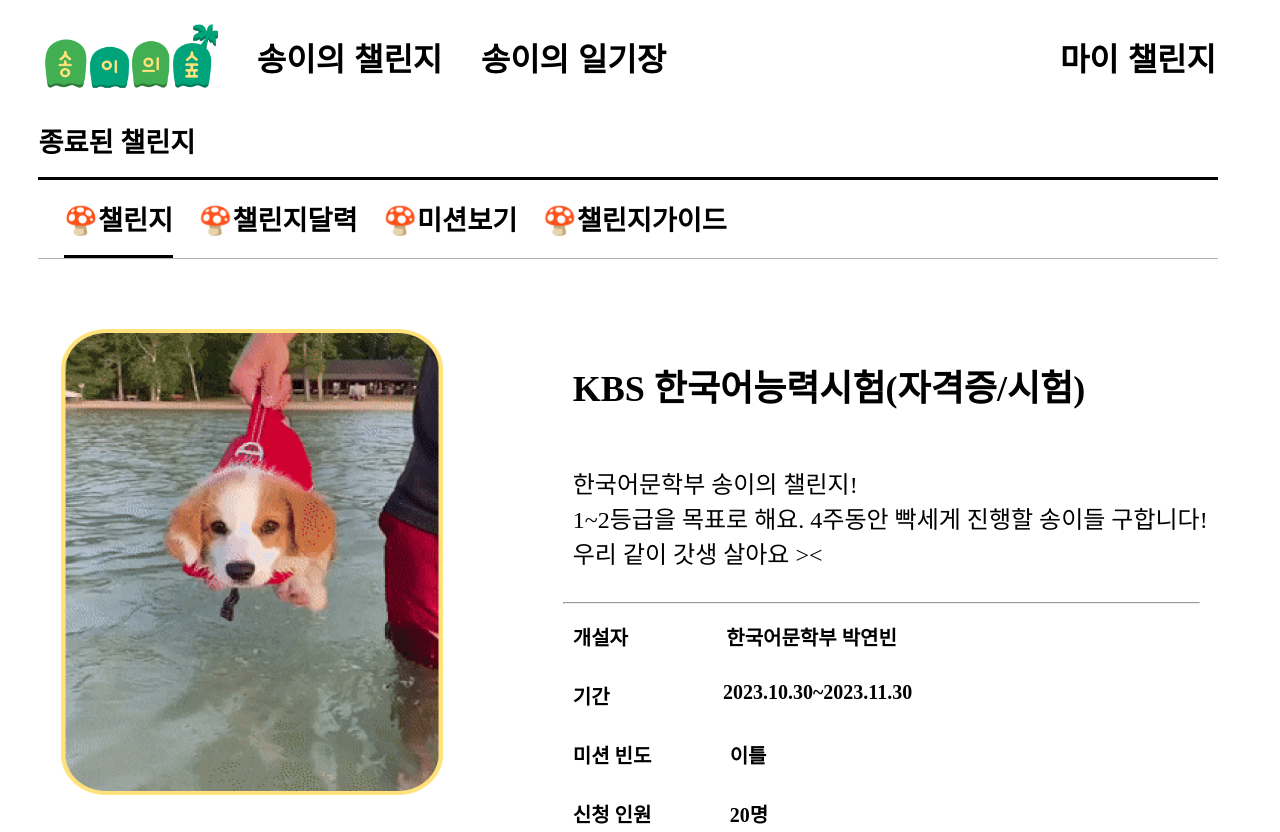
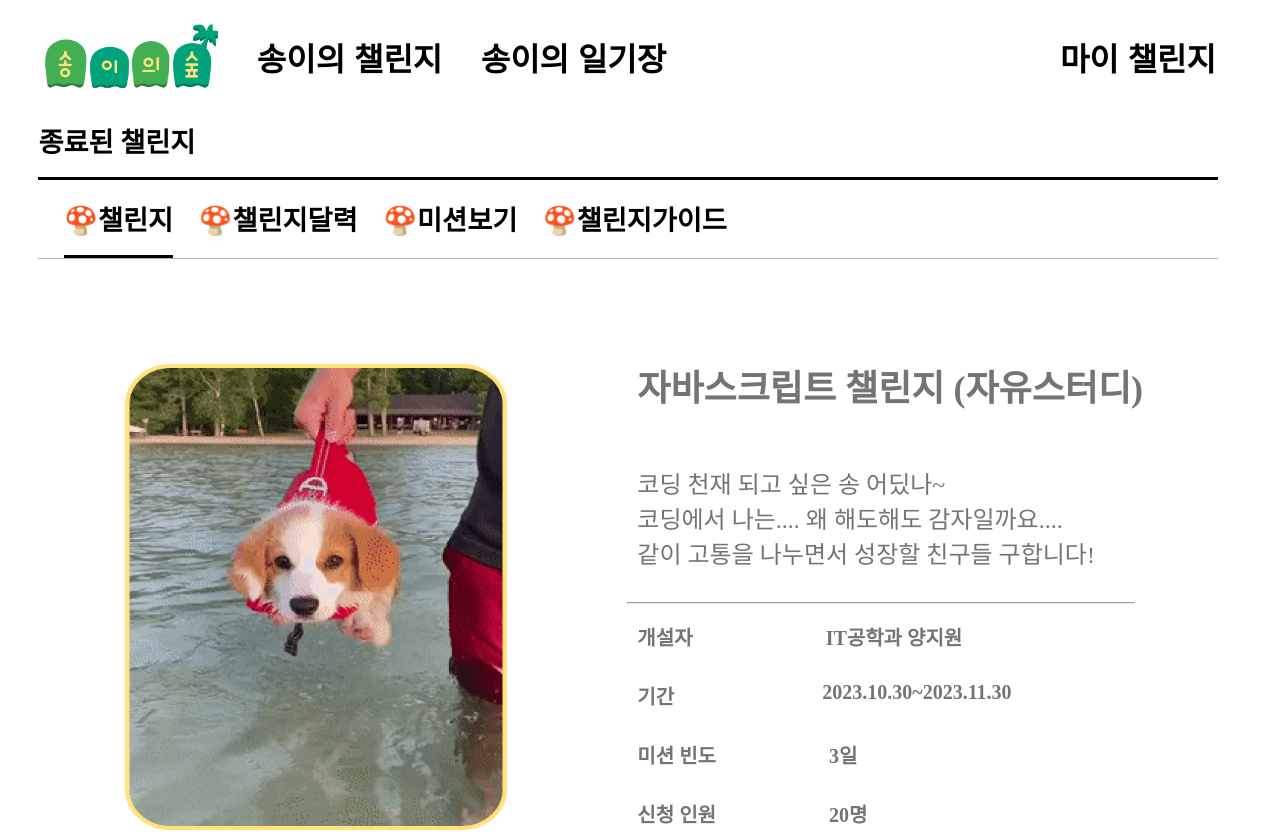
Before and after one commit to Songyee-Challenge/FE, a React (Create React App) app: page /songchallenge/completeddetail in a window 1280 px wide. Shown: the top 832 px of the page. Built offline with nearby package versions, Linux system fonts and the light colour scheme; a web font is replaced by a local one.

Commit message:
[add]OngoingDetail, CompletedDetail 컴포넌트 추가

```diff
--- a/src/App.js
+++ b/src/App.js
@@ -12,9 +12,9 @@
 import MyReview from "./pages/MyReview";
 import MyInfo from "./pages/MyInfo";
 import SongChallenge from "./pages/SongChallenge";
-import RecruitDetail from "./pages/RecruitDetail";
-import OngoingDetail from "./pages/OngoingDetail";
-import CompletedDetail from "./pages/CompletedDetail";
+import RecruitDetailPage from "./pages/RecruitDetailPage";
+import OngoingDetailPage from "./pages/OngoingDetailPage";
+import CompletedDetailPage from "./pages/CompletedDetailPage";
 import AgreePage from "./pages/AgreePage";
 import CreatePage from "./pages/CreatePage";
 import Diary from "./pages/Diary";
@@ -42,15 +42,15 @@
               <Route path="/songchallenge" element={<SongChallenge />}>
                 <Route
                   path="/songchallenge/recruitdetail"
-                  element={<RecruitDetail />}
+                  element={<RecruitDetailPage />}
                 />
                 <Route
                   path="/songchallenge/ongoingdetail"
-                  element={<OngoingDetail />}
+                  element={<OngoingDetailPage />}
                 />
                 <Route
                   path="/songchallenge/completeddetail"
-                  element={<CompletedDetail />}
+                  element={<CompletedDetailPage />}
                 />
               </Route>
 
--- /dev/null
+++ b/src/components/CompletedDetail.jsx
@@ -0,0 +1,106 @@
+import React from 'react';
+import styled from 'styled-components';
+import example from '../images/exampleimage.png';
+import ProgressBar from '../components/ProgressBar';
+
+const Wrapper = styled.div`
+  display: flex;
+  align-items: center;
+  justify-content: center;
+  white-space: nowrap;
+  margin-top: 70px;
+  margin-left: 50px;
+  font-family: 'Pretendard';
+`;
+
+const ContentWrapper = styled.div`
+  display: flex;
+`;
+
+const ChallengeImg = styled.img`
+  width: 382px;
+  height: 466px;
+  margin-left: -100px;
+  margin-right: 80px;
+  margin-top:35px;
+`;
+
+const TextWrapper = styled.div`
+  display: flex;
+  flex-direction: column;
+  flex: 1;
+  align-items: flex-start;
+  margin-left:50px;
+  color: #747474;
+`;
+
+const ChallengeInfo = styled.div`
+  font-size: 20px;
+  font-weight: 600;
+  display: flex;
+  flex-direction: column;
+`;
+
+const InfoItem = styled.div`
+  display: flex;
+//   justify-content: flex-start;
+  margin-bottom: 20px; /* 간격 조절 */
+  margin-top:10px;
+`;
+
+const InfoLabel = styled.div`
+  margin-right: 30%;
+//   margin-right: auto; /* 라벨과 값 간 간격 조절 */
+`;
+
+const Line = styled.hr`
+  width: 100%;
+  margin-left: -10px;
+  margin-right: 60px;
+`;
+
+const CompletedDetail = () => {
+    return (
+        <Wrapper>
+            <ContentWrapper>
+            <ChallengeImg src={example} />
+            <TextWrapper>
+            <h2 style={{ fontSize: '36px', fontWeight: 'bold' }}>자바스크립트 챌린지 (자유스터디)</h2>
+            <p style={{ fontSize: '24px' }}>
+                코딩 천재 되고 싶은 송 어딨나~
+                <br />
+                코딩에서 나는.... 왜 해도해도 감자일까요....
+                <br />
+                같이 고통을 나누면서 성장할 친구들 구합니다!
+            </p>
+            <Line />
+            <ChallengeInfo>
+                <InfoItem>
+                <InfoLabel>개설자&nbsp;&nbsp;&nbsp;&nbsp;</InfoLabel>
+                <div>IT공학과 양지원</div>
+                </InfoItem>
+                <InfoItem>
+                <InfoLabel>기간&nbsp;&nbsp;&nbsp;&nbsp;&nbsp;&nbsp;&nbsp;</InfoLabel>
+                <div>2023.10.30~2023.11.30</div>
+                </InfoItem>
+                <InfoItem>
+                <InfoLabel>미션 빈도</InfoLabel>
+                <div>3일</div>
+                </InfoItem>
+                <InfoItem>
+                <InfoLabel>신청 인원</InfoLabel>
+                <div>20명</div>
+                </InfoItem>
+                <InfoItem>
+                <InfoLabel>진행률&nbsp;&nbsp;&nbsp;&nbsp;</InfoLabel>
+                <div><ProgressBar/></div>
+                </InfoItem>
+            </ChallengeInfo>
+            <Line />
+            </TextWrapper>
+            </ContentWrapper>
+        </Wrapper>
+    );
+};
+
+export default CompletedDetail;
--- a/src/components/DetailBar.jsx
+++ b/src/components/DetailBar.jsx
@@ -1,6 +1,8 @@
 import React, {useState} from 'react';
 import styled from 'styled-components';
-import Challenge from './Challenge';
+import RecruitDetail from './RecruitDetail';
+import OngoingDetail from './OngoingDetail';
+import CompletedDetail from './CompletedDetail';
 import ChallengeGuide from './ChallengeGuide';
 import FullCalendar from './FullCalendar';
 import ShowMission from './ShowMission';
@@ -57,7 +59,7 @@
     margin-top:0px;
 `;
 
-const DetailBar = () => {
+const DetailBar = ({context}) => {
     const [activeComponent, setActiveComponent] = useState('A');
 
     const handleComponentClick = (componentName) => {
@@ -67,7 +69,16 @@
     const renderComponent = () => {
         switch (activeComponent) {
           case 'A':
-            return <Challenge />;
+            if (context === 'recruiting') {
+              return <RecruitDetail />;
+            } else if (context === 'ongoing') {
+              // 'ongoing' 컨텍스트에 대한 다른 컴포넌트 렌더링
+              return <OngoingDetail />;
+            } else if (context === 'completed') {
+              // 'completed' 컨텍스트에 대한 다른 컴포넌트 렌더링
+              return <CompletedDetail />;
+            }
+            break;
           case 'B':
             return <FullCalendar />;
           case 'C':
--- /dev/null
+++ b/src/components/OngoingDetail.jsx
@@ -0,0 +1,105 @@
+import React from 'react';
+import styled from 'styled-components';
+import example from '../images/exampleimage.png';
+import ProgressBar from '../components/ProgressBar';
+
+const Wrapper = styled.div`
+  display: flex;
+  align-items: center;
+  justify-content: center;
+  white-space: nowrap;
+  margin-top: 70px;
+  margin-left: 50px;
+  font-family: 'Pretendard';
+`;
+
+const ContentWrapper = styled.div`
+  display: flex;
+`;
+
+const ChallengeImg = styled.img`
+  width: 382px;
+  height: 466px;
+  margin-left: -100px;
+  margin-right: 80px;
+  margin-top:35px;
+`;
+
+const TextWrapper = styled.div`
+  display: flex;
+  flex-direction: column;
+  flex: 1;
+  align-items: flex-start;
+  margin-left:50px;
+`;
+
+const ChallengeInfo = styled.div`
+  font-size: 20px;
+  font-weight: 600;
+  display: flex;
+  flex-direction: column;
+`;
+
+const InfoItem = styled.div`
+  display: flex;
+//   justify-content: flex-start;
+  margin-bottom: 20px; /* 간격 조절 */
+  margin-top:10px;
+`;
+
+const InfoLabel = styled.div`
+  margin-right: 30%;
+//   margin-right: auto; /* 라벨과 값 간 간격 조절 */
+`;
+
+const Line = styled.hr`
+  width: 100%;
+  margin-left: -10px;
+  margin-right: 60px;
+`;
+
+const OngoingDetail = () => {
+    return (
+        <Wrapper>
+            <ContentWrapper>
+            <ChallengeImg src={example} />
+            <TextWrapper>
+            <h2 style={{ fontSize: '36px', fontWeight: 'bold' }}>배드민턴 챌린지(운동)</h2>
+            <p style={{ fontSize: '24px' }}>
+                몸짱 체력짱 되고 싶은 송이 모여라!
+                <br />
+                공부든 뭐든 열심히 하고 싶은데 몸이 안 따라준다... 하는 사람?
+                <br />
+                같이 재밌게 배드민턴 치면서 체력 키우자!
+            </p>
+            <Line />
+            <ChallengeInfo>
+                <InfoItem>
+                <InfoLabel>개설자&nbsp;&nbsp;&nbsp;&nbsp;</InfoLabel>
+                <div>경영학부 한다인</div>
+                </InfoItem>
+                <InfoItem>
+                <InfoLabel>기간&nbsp;&nbsp;&nbsp;&nbsp;&nbsp;&nbsp;&nbsp;</InfoLabel>
+                <div>2023.10.30~2023.11.30</div>
+                </InfoItem>
+                <InfoItem>
+                <InfoLabel>미션 빈도</InfoLabel>
+                <div>5일</div>
+                </InfoItem>
+                <InfoItem>
+                <InfoLabel>신청 인원</InfoLabel>
+                <div>20명</div>
+                </InfoItem>
+                <InfoItem>
+                <InfoLabel>진행률&nbsp;&nbsp;&nbsp;&nbsp;</InfoLabel>
+                <div><ProgressBar/></div>
+                </InfoItem>
+            </ChallengeInfo>
+            <Line />
+            </TextWrapper>
+            </ContentWrapper>
+        </Wrapper>
+    );
+};
+
+export default OngoingDetail;
--- a/src/components/Challenge.jsx
+++ b/src/components/RecruitDetail.jsx
@@ -21,6 +21,7 @@
   height: 466px;
   margin-left: -100px;
   margin-right: 80px;
+  margin-top:35px;
 `;
 
 const TextWrapper = styled.div`
--- a/src/pages/CompletedDetail.jsx
+++ b/src/pages/CompletedDetailPage.jsx
@@ -20,14 +20,14 @@
     margin-top:-10px;
 `;
 
-const CompletedDetail = () => {
+const CompletedDetailPage = () => {
     return (
         <Wrapper>
             <Title>종료된 챌린지</Title>
             <SeparateLine/>
-            <DetailBar/>
+            <DetailBar context="completed"/>
         </Wrapper>
     );
 };
 
-export default CompletedDetail;
+export default CompletedDetailPage;
--- a/src/pages/OngoingDetail.jsx
+++ b/src/pages/OngoingDetailPage.jsx
@@ -20,14 +20,14 @@
     margin-top:-10px;
 `;
 
-const OngoingDetail = () => {
+const OngoingDetailPage = () => {
     return (
         <Wrapper>
             <Title>진행 중인 챌린지</Title>
             <SeparateLine/>
-            <DetailBar/>
+            <DetailBar context="ongoing"/>
         </Wrapper>
     );
 };
 
-export default OngoingDetail;
+export default OngoingDetailPage;
--- a/src/pages/RecruitDetail.jsx
+++ b/src/pages/RecruitDetailPage.jsx
@@ -20,14 +20,14 @@
     margin-top:-10px;
 `;
 
-const RecruitDetail = () => {
+const RecruitDetailPage = () => {
     return (
         <Wrapper>
             <Title>모집 중인 챌린지</Title>
             <SeparateLine/>
-            <DetailBar/>
+            <DetailBar context="recruiting"/>
         </Wrapper>
     );
 };
 
-export default RecruitDetail;
+export default RecruitDetailPage;
--- a/src/pages/SongChallenge.jsx
+++ b/src/pages/SongChallenge.jsx
@@ -2,9 +2,9 @@
 import styled from 'styled-components';
 import TypeBar from '../components/TypeBar';
 import { Routes, Route } from 'react-router-dom';
-import RecruitDetail from '../pages/RecruitDetail';
-import OngoingDetail from '../pages/OngoingDetail';
-import CompletedDetail from './CompletedDetail';
+import RecruitDetail from './RecruitDetailPage';
+import OngoingDetail from './OngoingDetailPage';
+import CompletedDetail from './CompletedDetailPage';
 
 const ChallengeBox = styled.div`
     margin-left:3vw;
```
